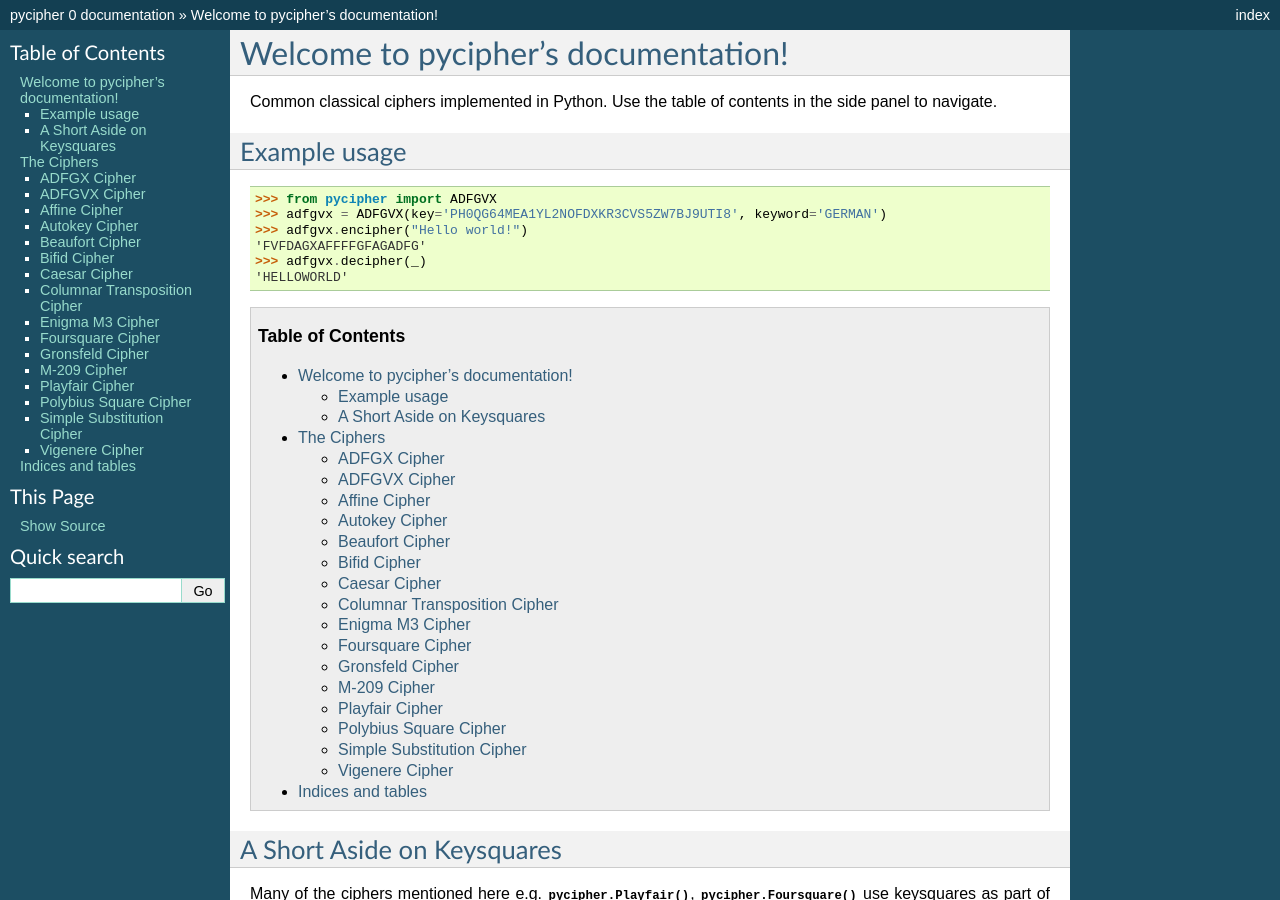
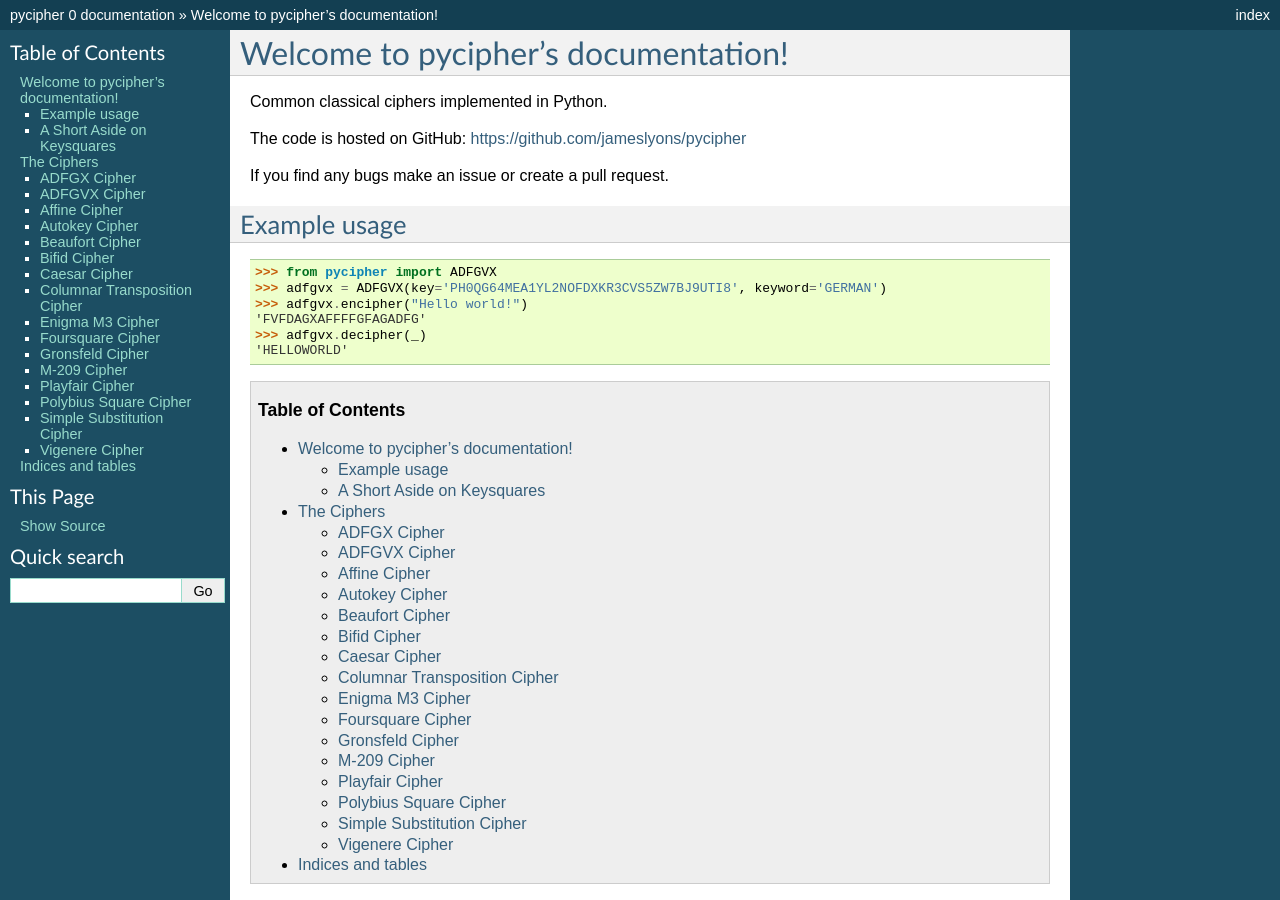
Before and after one commit to jameslyons/pycipher, a Sphinx documentation site: the page built from doc/source/index.rst, in a window 1280 px wide and 900 px high. Built offline with Sphinx 7.4.7, drawn with Linux system fonts in a browser that asks for light colours.

Commit message:
added github link to docs

```diff
--- a/doc/source/index.rst
+++ b/doc/source/index.rst
@@ -9,7 +9,11 @@ Welcome to pycipher's documentation!
 .. toctree::
    :maxdepth: 2
 
-Common classical ciphers implemented in Python. Use the table of contents in the side panel to navigate.
+Common classical ciphers implemented in Python.
+
+The code is hosted on GitHub: https://github.com/jameslyons/pycipher
+
+If you find any bugs make an issue or create a pull request.
 
 Example usage
 -------------
```
Also changed, not shown: 1 other file.
